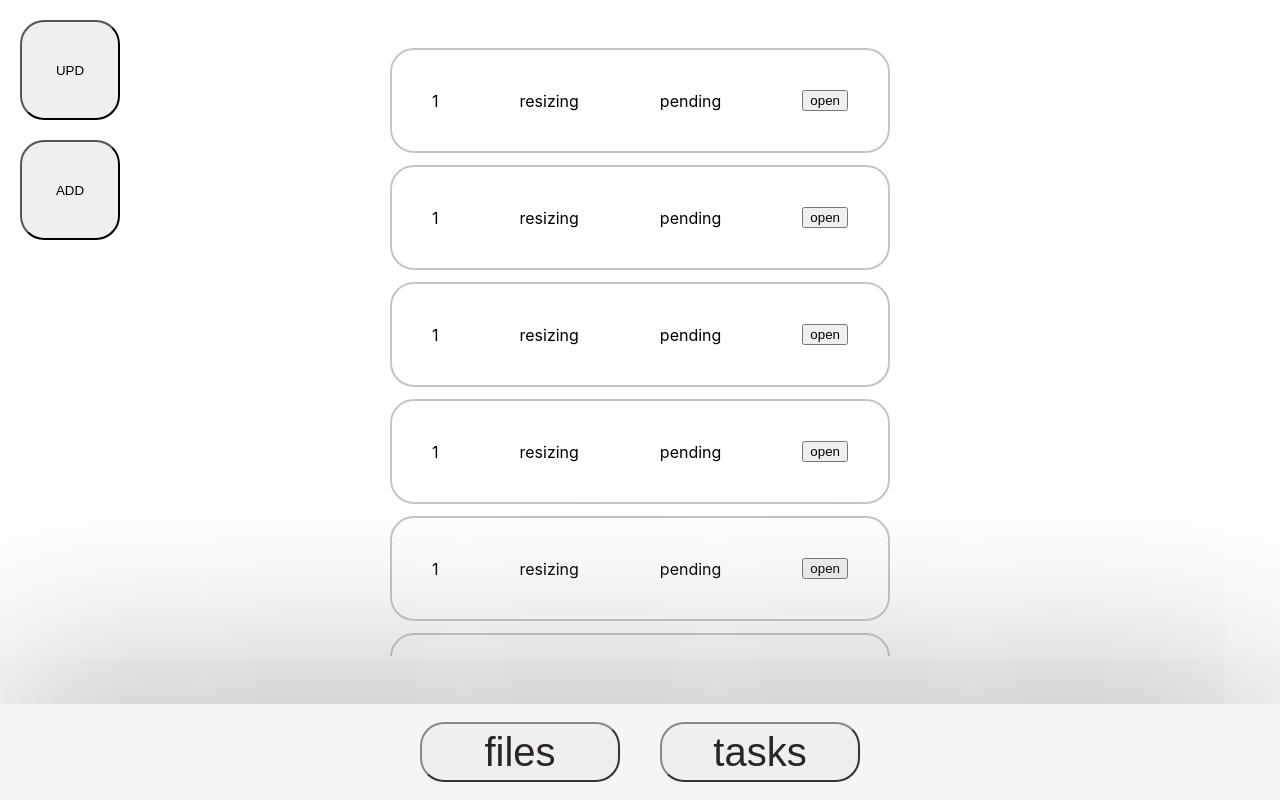
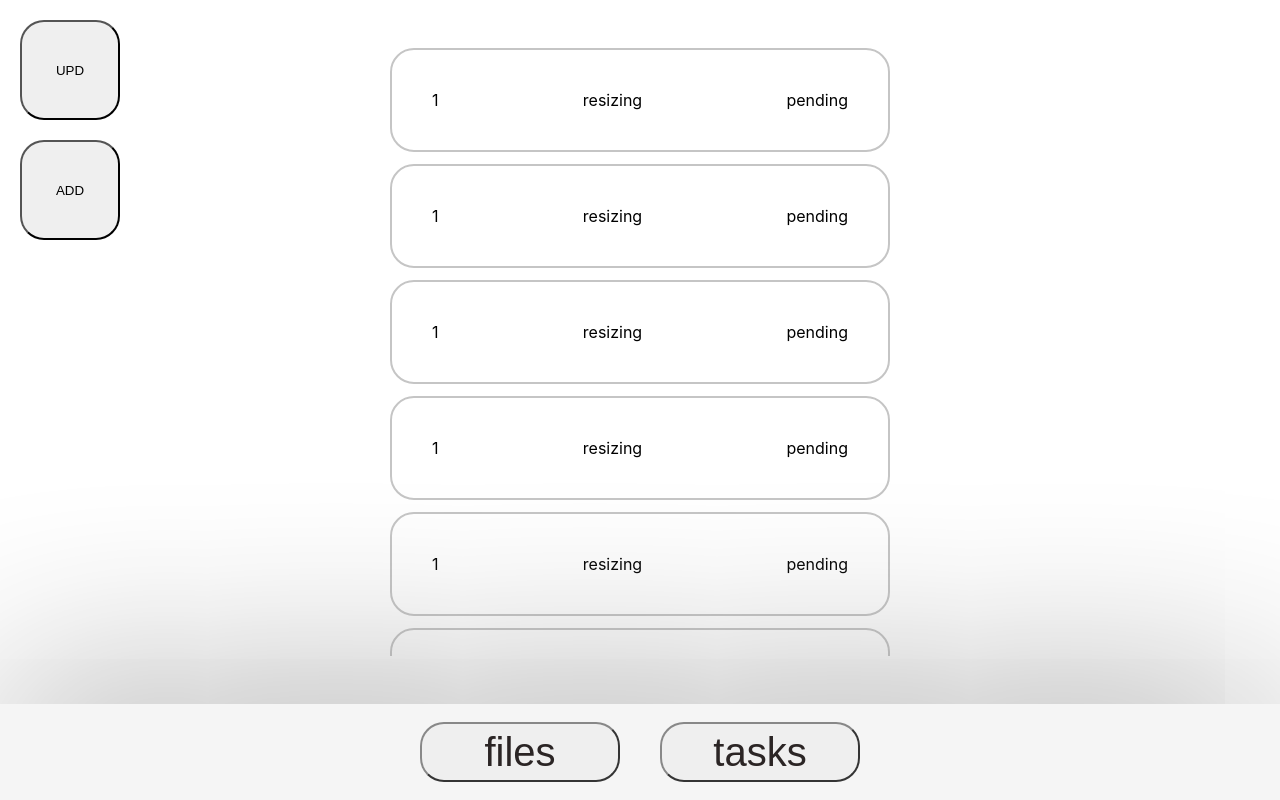
Before and after one commit to 4il612/FileTaskClient, a React (Create React App) app: page /tasks in a window 1280 px wide. Built offline with nearby package versions, Linux system fonts and the light colour scheme.

Commit message:
restyled task card

```diff
--- a/src/App.css
+++ b/src/App.css
@@ -99,6 +99,11 @@ layout {
   align-items: center;
 }
 
+.taskCard:hover {
+  cursor: pointer;
+  background-color: rgb(250, 250, 250);
+}
+
 .taskCard__main {
   display: flex;
   width: 100%;
--- a/src/components/taskCard.jsx
+++ b/src/components/taskCard.jsx
@@ -3,19 +3,11 @@ import { useState } from "react";
 const TaskCard = ({ id, task, status, sourceImage }) => {
   const [isCollapsed, setIsCollapsed] = useState(false);
   return (
-    <div className="taskCard">
+    <div className="taskCard" onClick={() => setIsCollapsed(!isCollapsed)}>
       <div className="taskCard__main">
         <div className="taskCard__id">{id}</div>
         <div className="taskCard__task">{task}</div>
         <div className="taskCard__status">{status}</div>
-
-        <button
-          onClick={() => {
-            setIsCollapsed(!isCollapsed);
-          }}
-        >
-          open
-        </button>
       </div>
       {isCollapsed && (
         <div className="taskCard__collapse">
```
